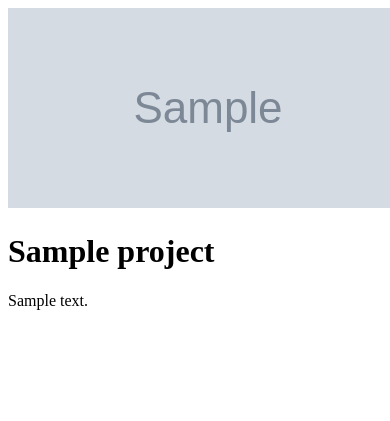
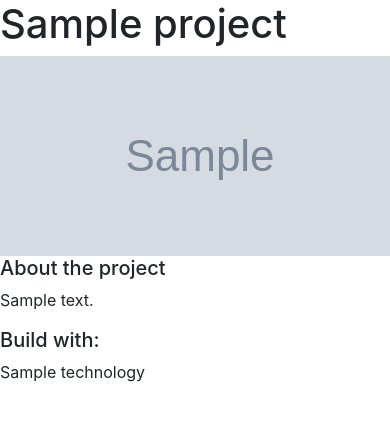
Before and after one commit to Cor4zon/django-portfolio, a Django app: template projects/templates/projects/details.html in a window 390 px wide; the page is wider, and only the part inside the window is pictured. Shown: the top 421 px of that part. Run offline with Django 3.2, Linux system fonts and the light colour scheme; the template is opened without the code that fills it: most values are stand-ins (such as "Sample title", 1, 10 or a date in 2020); grey boxes marked "Sample" are stand-in pictures; some libraries are stand-ins or nearby versions.

Commit message:
dry principle accept

```diff
--- /dev/null
+++ b/projects/templates/projects/base.html
@@ -0,0 +1,13 @@
+<!DOCTYPE html>
+<html lang="en">
+<head>
+    <meta charset="UTF-8">
+    <title>Projects</title>
+    <link rel="stylesheet" href="https://stackpath.bootstrapcdn.com/bootstrap/4.3.1/css/bootstrap.min.css" integrity="sha384-ggOyR0iXCbMQv3Xipma34MD+dH/1fQ784/j6cY/iJTQUOhcWr7x9JvoRxT2MZw1T" crossorigin="anonymous">
+</head>
+<body>
+    {% block content %}
+
+    {% endblock %}
+</body>
+</html>
--- a/projects/templates/projects/details.html
+++ b/projects/templates/projects/details.html
@@ -1,15 +1,20 @@
+{% extends "projects/base.html" %}
 {% load static %}
-<!DOCTYPE html>
-<html lang="en">
-<head>
-    <meta charset="UTF-8">
-    <title>details</title>
-</head>
-<body>
-<!--    <p>{{project}}</p>-->
-    <img src="{% static project.image %}" alt="{{project.description}}" height="200" width="400">
+
+{% block content %}
     <h1>{{project.title}}</h1>
-    <p>{{project.description}}</p>
 
-</body>
-</html>
+    <div class="row">
+        <div class="col-md-8">
+            <img src="{% static project.image %}" alt="{{project.description}}" height="200" width="400">
+        </div>
+        <div class="col-md-4">
+            <h5>About the project</h5>
+            <p>{{project.description}}</p>
+            <h5>Build with:</h5>
+            <p>{{project.technology}}</p>
+        </div>
+    </div>
+
+
+{% endblock %}
```
Also changed, not shown: projects/templates/projects/all_projects.html (+3 -10 lines).
